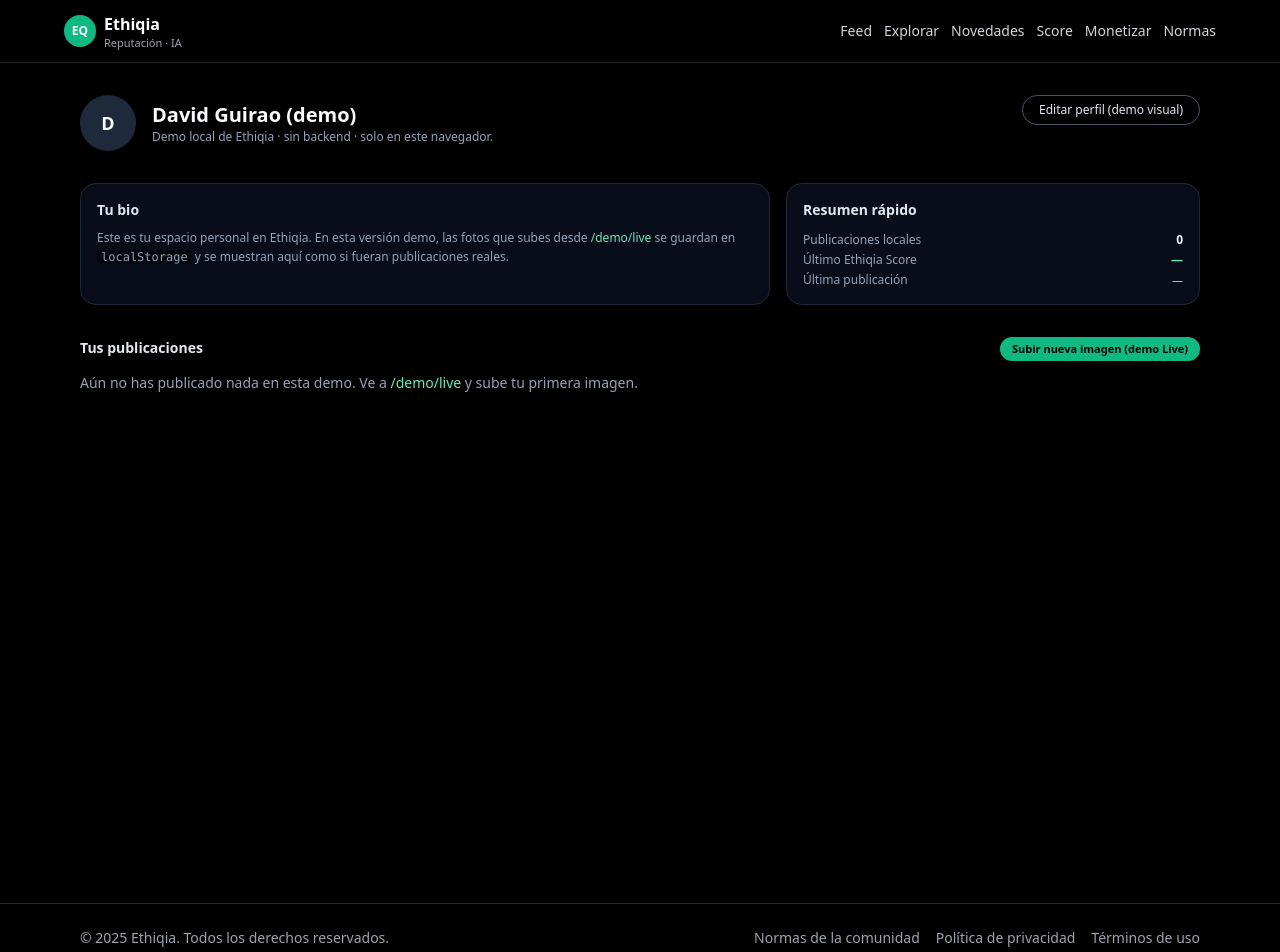
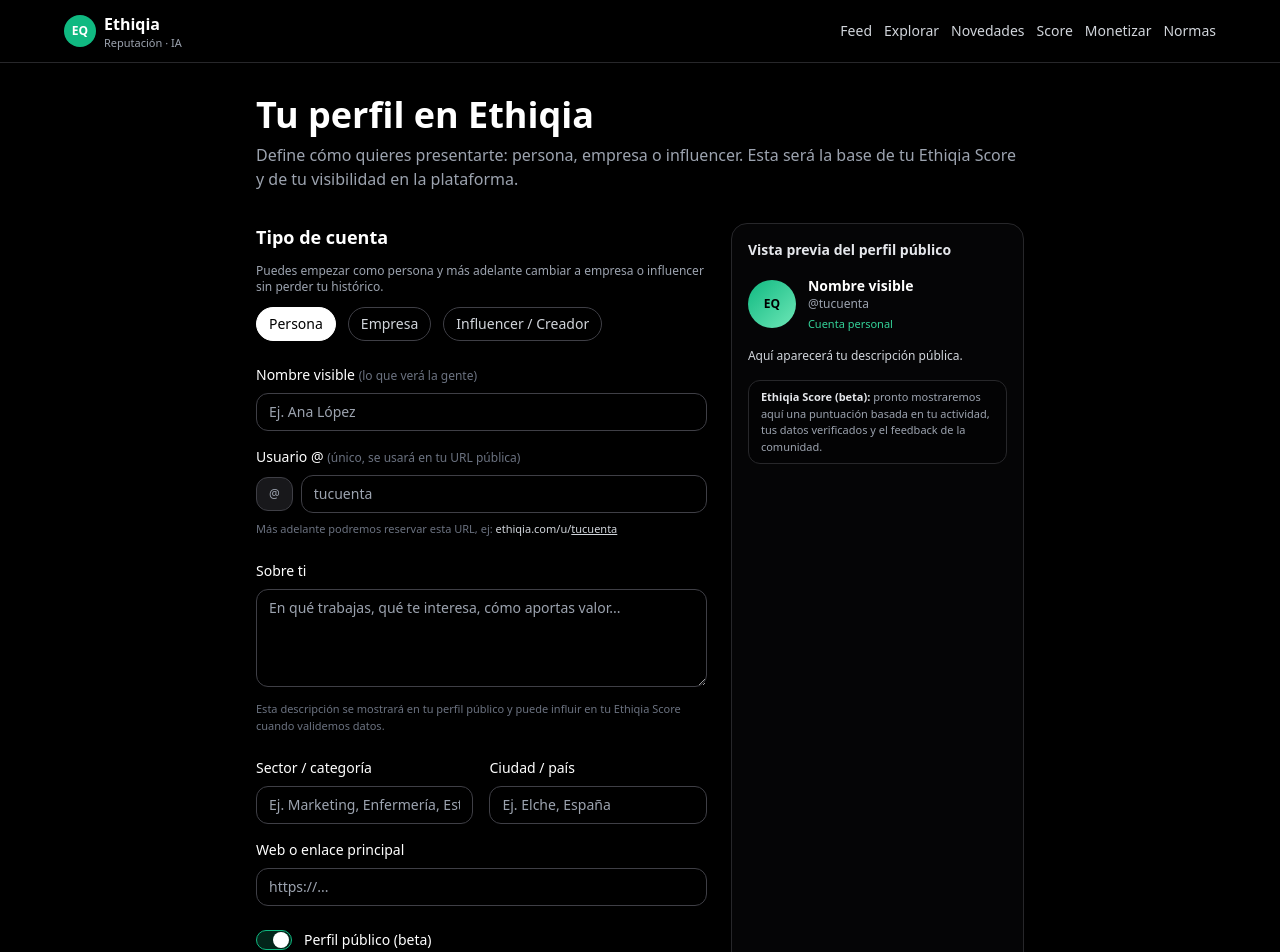
Before and after one commit to veletcosmetics/ethiqia-frontend, a Next.js app: page /profile in a window 1280 px wide. Shown: the top 952 px of the page. Built offline with nearby package versions, Linux system fonts and the light colour scheme.

Commit message:
Update page.tsx

```diff
--- a/app/profile/page.tsx
+++ b/app/profile/page.tsx
@@ -1,156 +1,383 @@
-'use client';
+"use client";
 
-import { useEffect, useState } from 'react';
-import Image from 'next/image';
-import NotificationsBar from '../../components/demo/NotificationsBar';
-import {
-  DemoPost,
-  loadDemoPosts,
-  loadLastPost,
-} from '../../lib/demoStorage';
+import React, { useState } from "react";
+
+type AccountType = "user" | "company" | "influencer";
+
+interface ProfileFormState {
+  accountType: AccountType;
+  displayName: string;
+  username: string;
+  bio: string;
+  sector: string;
+  location: string;
+  website: string;
+  isPublic: boolean;
+}
 
 export default function ProfilePage() {
-  const [posts, setPosts] = useState<DemoPost[]>([]);
-  const [lastPost, setLastPost] = useState<DemoPost | null>(null);
+  const [form, setForm] = useState<ProfileFormState>({
+    accountType: "user",
+    displayName: "",
+    username: "",
+    bio: "",
+    sector: "",
+    location: "",
+    website: "",
+    isPublic: true,
+  });
 
-  useEffect(() => {
-    setPosts(loadDemoPosts());
-    setLastPost(loadLastPost());
-  }, []);
+  const [saving, setSaving] = useState(false);
+  const [message, setMessage] = useState<null | { type: "ok" | "error"; text: string }>(
+    null
+  );
 
-  const total = posts.length;
-  const lastScore = lastPost ? lastPost.score : null;
-  const lastDate = lastPost
-    ? new Date(lastPost.createdAt).toLocaleString('es-ES', {
-        day: '2-digit',
-        month: '2-digit',
-        year: '2-digit',
-        hour: '2-digit',
-        minute: '2-digit',
-      })
-    : null;
+  function handleChange<K extends keyof ProfileFormState>(
+    key: K,
+    value: ProfileFormState[K]
+  ) {
+    setForm((prev) => ({
+      ...prev,
+      [key]: value,
+    }));
+  }
+
+  async function handleSubmit(e: React.FormEvent) {
+    e.preventDefault();
+    setSaving(true);
+    setMessage(null);
+
+    try {
+      // AQUÍ luego conectaremos con Supabase / API real
+      // Ejemplo futuro: await saveProfileToSupabase(form);
+
+      await new Promise((resolve) => setTimeout(resolve, 500)); // demo
+
+      setMessage({
+        type: "ok",
+        text: "Cambios guardados (demo). Próximo paso: conectar con tu base de datos.",
+      });
+    } catch (err) {
+      console.error(err);
+      setMessage({
+        type: "error",
+        text: "Ha ocurrido un error al guardar. Revisa la consola del navegador.",
+      });
+    } finally {
+      setSaving(false);
+    }
+  }
+
+  const isCompany = form.accountType === "company";
+  const isInfluencer = form.accountType === "influencer";
 
   return (
-    <div className="min-h-screen bg-black text-slate-50">
-      <NotificationsBar />
+    <div className="min-h-screen bg-black text-white px-4 py-8">
+      <div className="max-w-3xl mx-auto space-y-8">
+        {/* Título */}
+        <header className="space-y-2">
+          <h1 className="text-3xl sm:text-4xl font-bold">Tu perfil en Ethiqia</h1>
+          <p className="text-gray-400 text-sm sm:text-base">
+            Define cómo quieres presentarte: persona, empresa o influencer. Esta será la
+            base de tu Ethiqia Score y de tu visibilidad en la plataforma.
+          </p>
+        </header>
 
-      <main className="mx-auto max-w-6xl px-4 pb-16 pt-8">
-        {/* Cabecera perfil */}
-        <section className="mb-8 flex flex-col gap-6 md:flex-row md:items-start md:justify-between">
-          <div className="flex items-center gap-4">
-            <div className="flex h-14 w-14 items-center justify-center rounded-full bg-slate-800 text-lg font-semibold">
-              D
+        {/* Estado de guardado */}
+        {message && (
+          <div
+            className={`rounded-xl border px-4 py-3 text-sm ${
+              message.type === "ok"
+                ? "border-emerald-500/60 bg-emerald-500/10 text-emerald-200"
+                : "border-red-500/60 bg-red-500/10 text-red-200"
+            }`}
+          >
+            {message.text}
+          </div>
+        )}
+
+        {/* Layout principal */}
+        <div className="grid gap-6 md:grid-cols-[2fr,1.3fr]">
+          {/* Formulario */}
+          <form onSubmit={handleSubmit} className="space-y-6">
+            {/* Tipo de cuenta */}
+            <section className="space-y-3">
+              <h2 className="text-lg font-semibold">Tipo de cuenta</h2>
+              <p className="text-xs text-gray-400">
+                Puedes empezar como persona y más adelante cambiar a empresa o influencer
+                sin perder tu histórico.
+              </p>
+
+              <div className="flex flex-wrap gap-3 text-sm">
+                <button
+                  type="button"
+                  onClick={() => handleChange("accountType", "user")}
+                  className={`px-3 py-1.5 rounded-full border transition ${
+                    form.accountType === "user"
+                      ? "bg-white text-black border-white"
+                      : "border-zinc-700 text-gray-300 hover:border-zinc-500"
+                  }`}
+                >
+                  Persona
+                </button>
+
+                <button
+                  type="button"
+                  onClick={() => handleChange("accountType", "company")}
+                  className={`px-3 py-1.5 rounded-full border transition ${
+                    form.accountType === "company"
+                      ? "bg-white text-black border-white"
+                      : "border-zinc-700 text-gray-300 hover:border-zinc-500"
+                  }`}
+                >
+                  Empresa
+                </button>
+
+                <button
+                  type="button"
+                  onClick={() => handleChange("accountType", "influencer")}
+                  className={`px-3 py-1.5 rounded-full border transition ${
+                    form.accountType === "influencer"
+                      ? "bg-white text-black border-white"
+                      : "border-zinc-700 text-gray-300 hover:border-zinc-500"
+                  }`}
+                >
+                  Influencer / Creador
+                </button>
+              </div>
+            </section>
+
+            {/* Nombre y usuario */}
+            <section className="space-y-4">
+              <div className="space-y-2">
+                <label className="block text-sm font-medium">
+                  Nombre visible{" "}
+                  <span className="text-xs text-gray-500">(lo que verá la gente)</span>
+                </label>
+                <input
+                  type="text"
+                  value={form.displayName}
+                  onChange={(e) => handleChange("displayName", e.target.value)}
+                  placeholder={
+                    isCompany
+                      ? "Ej. VELET Cosmetics"
+                      : isInfluencer
+                      ? "Ej. LauraFit · Entrenadora"
+                      : "Ej. Ana López"
+                  }
+                  className="w-full rounded-xl border border-zinc-700 bg-black px-3 py-2 text-sm outline-none focus:border-emerald-500"
+                />
+              </div>
+
+              <div className="space-y-2">
+                <label className="block text-sm font-medium">
+                  Usuario @{" "}
+                  <span className="text-xs text-gray-500">
+                    (único, se usará en tu URL pública)
+                  </span>
+                </label>
+                <div className="flex items-center gap-2">
+                  <span className="rounded-xl border border-zinc-700 bg-zinc-900 px-3 py-2 text-xs text-gray-400">
+                    @
+                  </span>
+                  <input
+                    type="text"
+                    value={form.username}
+                    onChange={(e) =>
+                      handleChange(
+                        "username",
+                        e.target.value.replace(/\s+/g, "").toLowerCase()
+                      )
+                    }
+                    placeholder="tucuenta"
+                    className="w-full rounded-xl border border-zinc-700 bg-black px-3 py-2 text-sm outline-none focus:border-emerald-500"
+                  />
+                </div>
+                <p className="text-[11px] text-gray-500">
+                  Más adelante podremos reservar esta URL, ej:{" "}
+                  <span className="text-gray-300">
+                    ethiqia.com/u/<span className="underline">tucuenta</span>
+                  </span>
+                </p>
+              </div>
+            </section>
+
+            {/* Bio */}
+            <section className="space-y-2">
+              <label className="block text-sm font-medium">
+                {isCompany ? "Sobre la empresa" : "Sobre ti"}
+              </label>
+              <textarea
+                value={form.bio}
+                onChange={(e) => handleChange("bio", e.target.value)}
+                rows={4}
+                placeholder={
+                  isCompany
+                    ? "Qué hace vuestra empresa, a quién ayudáis, qué os diferencia..."
+                    : isInfluencer
+                    ? "Qué tipo de contenido creas, en qué plataformas, qué puede esperar la gente de ti..."
+                    : "En qué trabajas, qué te interesa, cómo aportas valor..."
+                }
+                className="w-full rounded-xl border border-zinc-700 bg-black px-3 py-2 text-sm outline-none focus:border-emerald-500"
+              />
+              <p className="text-[11px] text-gray-500">
+                Esta descripción se mostrará en tu perfil público y puede influir en tu
+                Ethiqia Score cuando validemos datos.
+              </p>
+            </section>
+
+            {/* Sector / localización / web */}
+            <section className="grid gap-4 sm:grid-cols-2">
+              <div className="space-y-2">
+                <label className="block text-sm font-medium">Sector / categoría</label>
+                <input
+                  type="text"
+                  value={form.sector}
+                  onChange={(e) => handleChange("sector", e.target.value)}
+                  placeholder={
+                    isCompany
+                      ? "Ej. Cosmética profesional, Tecnología, Salud..."
+                      : isInfluencer
+                      ? "Ej. Fitness, Belleza, Gaming..."
+                      : "Ej. Marketing, Enfermería, Estética..."
+                  }
+                  className="w-full rounded-xl border border-zinc-700 bg-black px-3 py-2 text-sm outline-none focus:border-emerald-500"
+                />
+              </div>
+
+              <div className="space-y-2">
+                <label className="block text-sm font-medium">Ciudad / país</label>
+                <input
+                  type="text"
+                  value={form.location}
+                  onChange={(e) => handleChange("location", e.target.value)}
+                  placeholder="Ej. Elche, España"
+                  className="w-full rounded-xl border border-zinc-700 bg-black px-3 py-2 text-sm outline-none focus:border-emerald-500"
+                />
+              </div>
+
+              <div className="space-y-2 sm:col-span-2">
+                <label className="block text-sm font-medium">Web o enlace principal</label>
+                <input
+                  type="url"
+                  value={form.website}
+                  onChange={(e) => handleChange("website", e.target.value)}
+                  placeholder="https://..."
+                  className="w-full rounded-xl border border-zinc-700 bg-black px-3 py-2 text-sm outline-none focus:border-emerald-500"
+                />
+              </div>
+            </section>
+
+            {/* Visibilidad */}
+            <section className="space-y-2">
+              <label className="flex items-center gap-3 text-sm font-medium">
+                <button
+                  type="button"
+                  onClick={() => handleChange("isPublic", !form.isPublic)}
+                  className={`h-5 w-9 rounded-full border flex items-center px-[2px] transition ${
+                    form.isPublic
+                      ? "border-emerald-500 bg-emerald-500/20"
+                      : "border-zinc-600 bg-zinc-900"
+                  }`}
+                >
+                  <span
+                    className={`h-4 w-4 rounded-full bg-white transform transition ${
+                      form.isPublic ? "translate-x-3.5" : "translate-x-0"
+                    }`}
+                  />
+                </button>
+                Perfil público (beta)
+              </label>
+              <p className="text-[11px] text-gray-500">
+                Si está activado, tu perfil podrá ser visible en exploración y listado de
+                cuentas cuando lancemos esa parte de la beta.
+              </p>
+            </section>
+
+            {/* Botón guardar */}
+            <div className="pt-2">
+              <button
+                type="submit"
+                disabled={saving}
+                className="inline-flex items-center justify-center rounded-xl bg-emerald-500 px-5 py-2.5 text-sm font-semibold text-black hover:bg-emerald-400 disabled:opacity-60 disabled:cursor-not-allowed transition"
+              >
+                {saving ? "Guardando..." : "Guardar cambios"}
+              </button>
             </div>
-            <div>
-              <h1 className="text-xl font-semibold">David Guirao (demo)</h1>
-              <p className="text-xs text-slate-400">
-                Demo local de Ethiqia · sin backend · solo en este navegador.
-              </p>
-            </div>
-          </div>
+          </form>
 
-          <button className="rounded-full border border-slate-600 px-4 py-1.5 text-xs text-slate-200 hover:border-emerald-400 hover:text-emerald-300">
-            Editar perfil (demo visual)
-          </button>
-        </section>
+          {/* Panel lateral de vista previa */}
+          <aside className="space-y-4 rounded-2xl border border-zinc-800 bg-zinc-950/60 p-4">
+            <h2 className="text-sm font-semibold text-gray-200">
+              Vista previa del perfil público
+            </h2>
 
-        {/* Bloques bio + resumen */}
-        <section className="mb-8 grid gap-4 md:grid-cols-[minmax(0,2fr)_minmax(0,1.2fr)]">
-          <div className="rounded-2xl border border-slate-800 bg-slate-900/60 px-4 py-4">
-            <h2 className="mb-2 text-sm font-semibold text-slate-200">
-              Tu bio
-            </h2>
-            <p className="text-xs leading-relaxed text-slate-400">
-              Este es tu espacio personal en Ethiqia. En esta versión demo, las
-              fotos que subes desde{' '}
-              <span className="text-emerald-300">/demo/live</span> se guardan en{' '}
-              <code className="rounded bg-black/50 px-1">localStorage</code> y se
-              muestran aquí como si fueran publicaciones reales.
-            </p>
-          </div>
+            <div className="space-y-4">
+              {/* Cabecera */}
+              <div className="flex items-center gap-3">
+                <div className="h-12 w-12 rounded-full bg-gradient-to-br from-emerald-500 to-emerald-300 flex items-center justify-center text-xs font-bold text-black">
+                  {form.displayName
+                    ? form.displayName.charAt(0).toUpperCase()
+                    : "EQ"}
+                </div>
+                <div className="flex flex-col">
+                  <span className="text-sm font-semibold">
+                    {form.displayName || "Nombre visible"}
+                  </span>
+                  <span className="text-xs text-gray-400">
+                    @{form.username || "tucuenta"}
+                  </span>
+                  <span className="text-[11px] text-emerald-400 mt-1">
+                    {form.accountType === "company"
+                      ? "Cuenta de empresa"
+                      : form.accountType === "influencer"
+                      ? "Influencer / creador"
+                      : "Cuenta personal"}
+                  </span>
+                </div>
+              </div>
 
-          <div className="rounded-2xl border border-slate-800 bg-slate-900/60 px-4 py-4 text-xs">
-            <h2 className="mb-3 text-sm font-semibold text-slate-200">
-              Resumen rápido
-            </h2>
-            <div className="space-y-1">
-              <div className="flex items-center justify-between">
-                <span className="text-slate-400">Publicaciones locales</span>
-                <span className="font-semibold text-slate-100">{total}</span>
+              {/* Bio */}
+              <div className="space-y-2">
+                <p className="text-xs text-gray-300 whitespace-pre-wrap">
+                  {form.bio || "Aquí aparecerá tu descripción pública."}
+                </p>
               </div>
-              <div className="flex items-center justify-between">
-                <span className="text-slate-400">Último Ethiqia Score</span>
-                <span className="font-semibold text-emerald-300">
-                  {lastScore !== null ? `${lastScore}/100` : '—'}
-                </span>
+
+              {/* Extra info */}
+              <div className="space-y-1 text-[11px] text-gray-400">
+                {form.sector && (
+                  <p>
+                    <span className="text-gray-500">Sector:</span> {form.sector}
+                  </p>
+                )}
+                {form.location && (
+                  <p>
+                    <span className="text-gray-500">Ubicación:</span> {form.location}
+                  </p>
+                )}
+                {form.website && (
+                  <p className="truncate">
+                    <span className="text-gray-500">Web:</span>{" "}
+                    <span className="text-emerald-400">{form.website}</span>
+                  </p>
+                )}
               </div>
-              <div className="flex items-center justify-between">
-                <span className="text-slate-400">Última publicación</span>
-                <span className="text-[11px] text-slate-300">
-                  {lastDate ?? '—'}
-                </span>
+
+              {/* Placeholder Ethiqia Score */}
+              <div className="mt-2 rounded-xl border border-zinc-800 bg-black/40 px-3 py-2">
+                <p className="text-[11px] text-gray-400">
+                  <span className="font-semibold text-gray-200">
+                    Ethiqia Score (beta):
+                  </span>{" "}
+                  pronto mostraremos aquí una puntuación basada en tu actividad, tus
+                  datos verificados y el feedback de la comunidad.
+                </p>
               </div>
             </div>
-          </div>
-        </section>
-
-        {/* Título + botón a demo/live */}
-        <section className="mb-3 flex items-baseline justify-between gap-4">
-          <h2 className="text-sm font-semibold text-slate-200">
-            Tus publicaciones
-          </h2>
-          <button
-            onClick={() => {
-              window.location.href = '/demo/live';
-            }}
-            className="rounded-full bg-emerald-500 px-3 py-1 text-[11px] font-semibold text-black hover:bg-emerald-400"
-          >
-            Subir nueva imagen (demo Live)
-          </button>
-        </section>
-
-        {/* Listado de publicaciones */}
-        {posts.length === 0 ? (
-          <p className="text-sm text-slate-400">
-            Aún no has publicado nada en esta demo. Ve a{' '}
-            <span className="text-emerald-300">/demo/live</span> y sube tu
-            primera imagen.
-          </p>
-        ) : (
-          <div className="space-y-4">
-            {posts.map((post) => (
-              <article
-                key={post.id}
-                className="overflow-hidden rounded-2xl border border-slate-800 bg-slate-900/60"
-              >
-                <div className="relative h-64 w-full">
-                  <Image
-                    src={post.imageUrl}
-                    alt="Publicación de tu bio"
-                    fill
-                    className="object-cover"
-                  />
-                  <div className="absolute left-3 top-3 rounded-full bg-black/70 px-2 py-0.5 text-[11px] font-medium text-emerald-300">
-                    {post.score}/100 · Ethiqia Score
-                  </div>
-                </div>
-                <div className="flex items-center justify-between px-4 py-3 text-[11px] text-slate-400">
-                  <span>Demo reputación · IA</span>
-                  <span>
-                    {new Date(post.createdAt).toLocaleString('es-ES', {
-                      day: '2-digit',
-                      month: '2-digit',
-                      year: '2-digit',
-                      hour: '2-digit',
-                      minute: '2-digit',
-                    })}
-                  </span>
-                </div>
-              </article>
-            ))}
-          </div>
-        )}
-      </main>
+          </aside>
+        </div>
+      </div>
     </div>
   );
 }
```
